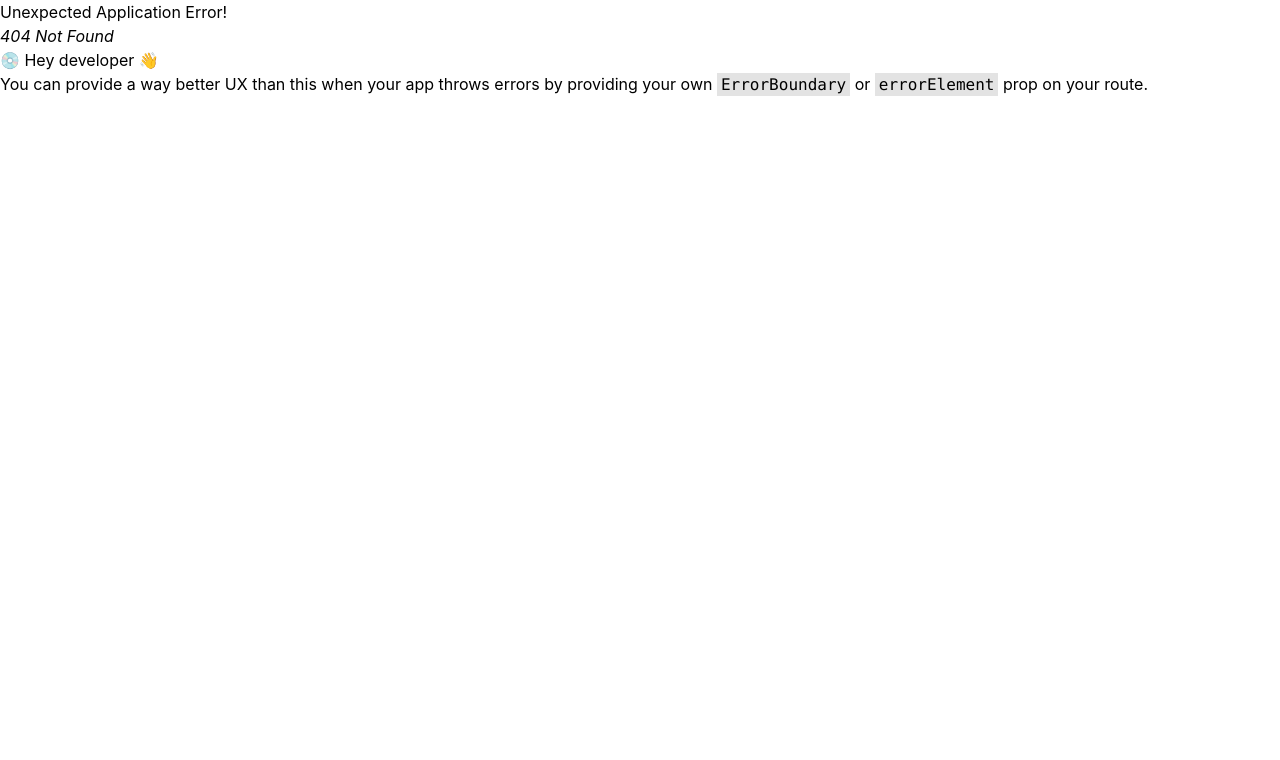
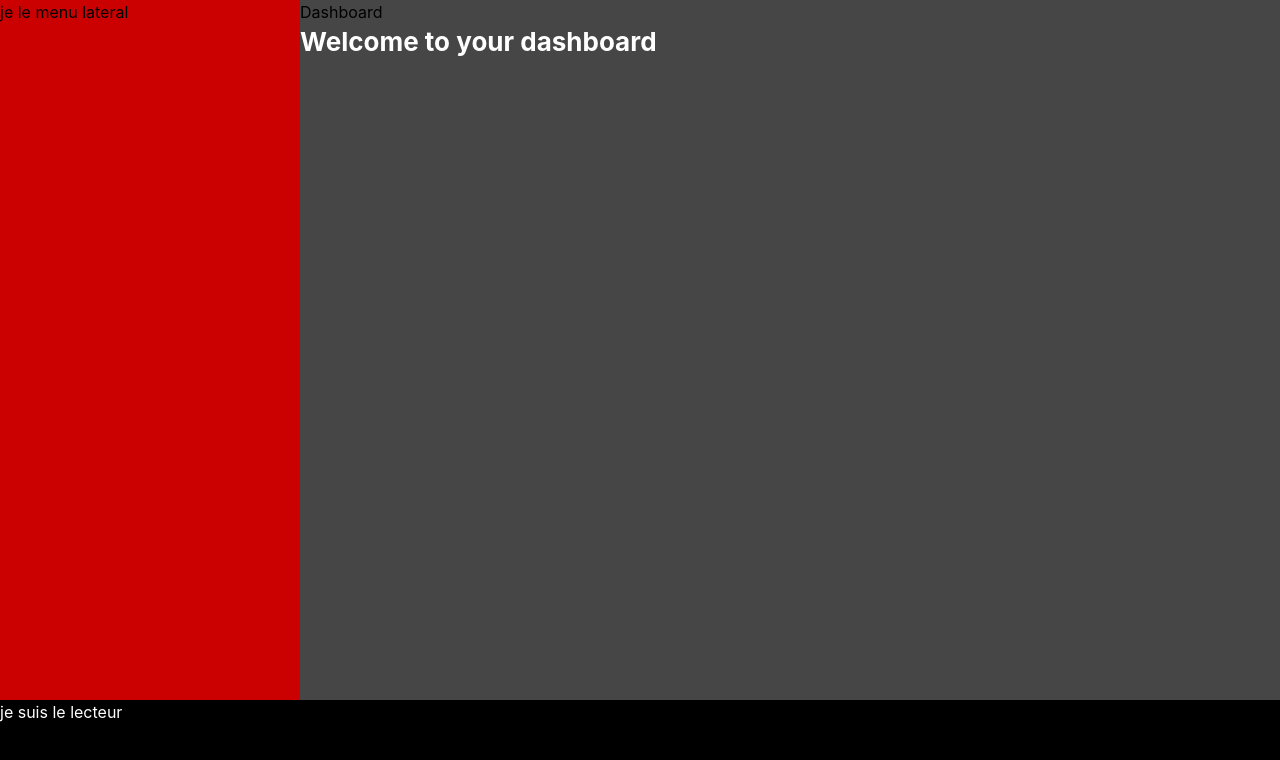
Before and after one commit to YannisGhartouchent/streamingmusique-front, a React (Vite) app: page /dashboard in a window 1280 px wide. Before the commit this address had no page. Shown: the top 760 px of the page. Built offline with nearby package versions, Linux system fonts and the light colour scheme.

Commit message:
update : ajout layout private

```diff
--- a/src/Application/Layout/LayoutPrivate.tsx
+++ b/src/Application/Layout/LayoutPrivate.tsx
@@ -1,11 +1,38 @@
 import React from "react";
 import {Outlet} from "react-router-dom";
-import {Box} from "@mantine/core";
+import {AppShell} from "@mantine/core";
 
 export const LayoutPrivate: React.FC = () => {
     return (
-        <Box h={"100%"} style={{backgroundColor: "#464646"}}>
-            <Outlet/>
-        </Box>
+        <AppShell
+            h={"100%"}
+            style={{backgroundColor: "#464646"}}
+            navbar={{
+                width: 300,
+                breakpoint: 'sm',
+            }}
+            footer={{
+                height: 100,
+            }}
+        >
+            <AppShell.Navbar
+                style={{backgroundColor: "#cb0000", border: "none"}}
+            >
+                <p>je le menu lateral</p>
+                {/*  TODO : mettre les liens  */}
+            </AppShell.Navbar>
+
+            <AppShell.Main>
+                <Outlet/>
+            </AppShell.Main>
+
+            <AppShell.Footer
+                zIndex={999999}
+                style={{backgroundColor: "#000000", border: "none", color: "#ffffff"}}
+            >
+                <p>je suis le lecteur</p>
+            {/*  TODO : lecteur  */}
+            </AppShell.Footer>
+        </AppShell>
     )
 }
--- /dev/null
+++ b/src/Application/Page/Private/Dashboard.page.tsx
@@ -0,0 +1,11 @@
+import {Title} from "@mantine/core";
+
+export const DashboardPage = () => {
+    return (
+        <>
+            <h1>Dashboard</h1>
+
+            <Title c={"white"} order={2}>Welcome to your dashboard</Title>
+        </>
+    )
+}
--- /dev/null
+++ b/src/Application/Page/Private/Library.page.tsx
@@ -0,0 +1,7 @@
+export const LibraryPage = () => {
+    return (
+        <>
+            <h1>Library</h1>
+        </>
+    )
+}
--- a/src/Infrastructure/Router.tsx
+++ b/src/Infrastructure/Router.tsx
@@ -2,8 +2,12 @@ import {createBrowserRouter} from "react-router-dom";
 import {HomePage} from "../Application/Page/Public/Home.page.tsx";
 import {LayoutPublic} from "../Application/Layout/LayoutPublic.tsx";
 import {RegisterPage} from "../Application/Page/Public/Register.page.tsx";
+import {LayoutPrivate} from "../Application/Layout/LayoutPrivate.tsx";
+import {DashboardPage} from "../Application/Page/Private/Dashboard.page.tsx";
+import {LibraryPage} from "../Application/Page/Private/Library.page.tsx";
 
 export const browserRouter = createBrowserRouter([
+    // partie public
     {
         path: "/",
         element: <LayoutPublic />,
@@ -13,8 +17,24 @@ export const browserRouter = createBrowserRouter([
                 element: <HomePage />
             },
             {
-                path: "/register",
+                path: "register",
                 element: <RegisterPage />
+            }
+        ]
+    },
+
+    // partie private
+    {
+        path: "/dashboard",
+        element: <LayoutPrivate />,
+        children: [
+            {
+                index: true,
+                element: <DashboardPage />
+            },
+            {
+                path: "library",
+                element: <LibraryPage />
             }
         ]
     }
```
